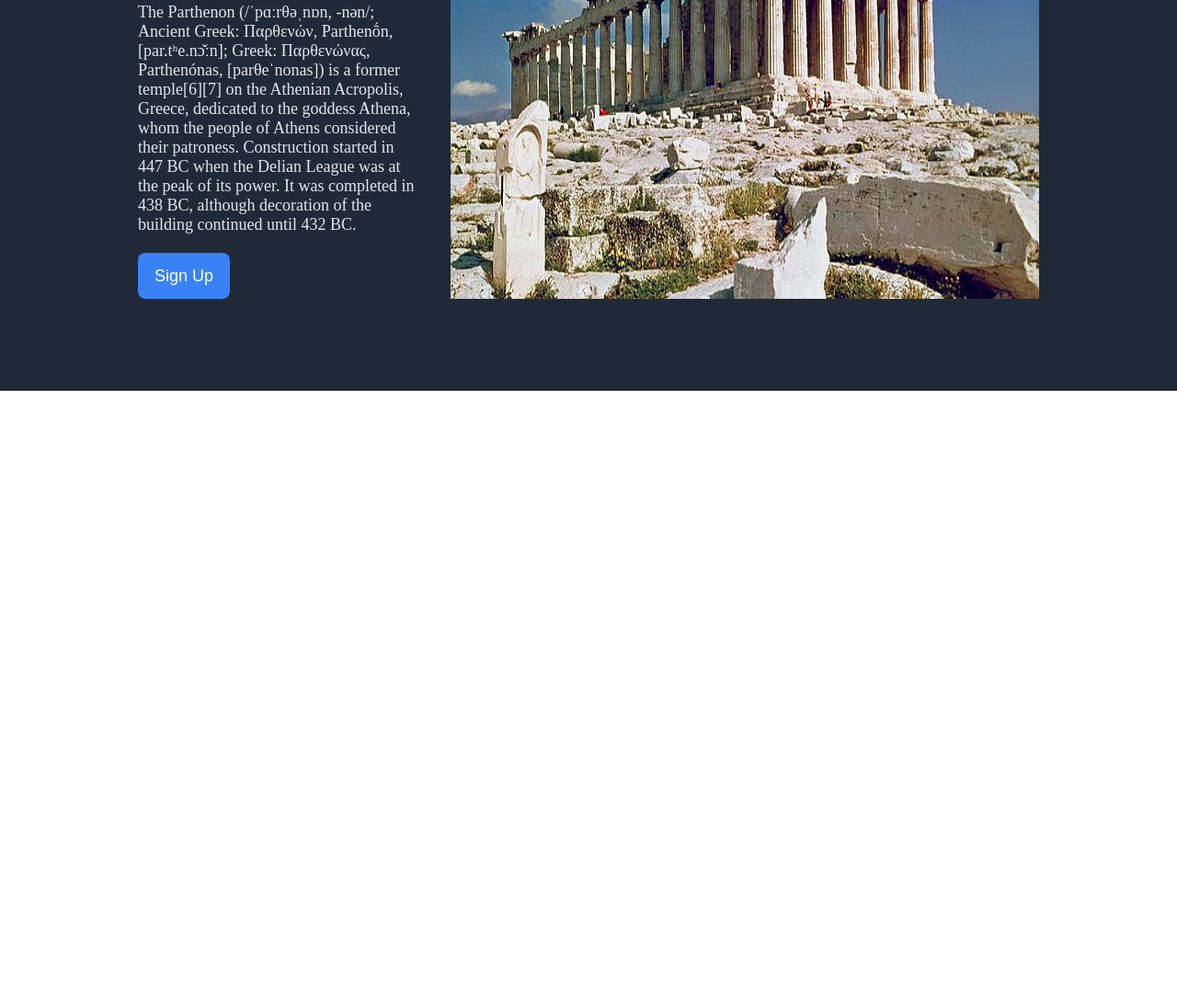
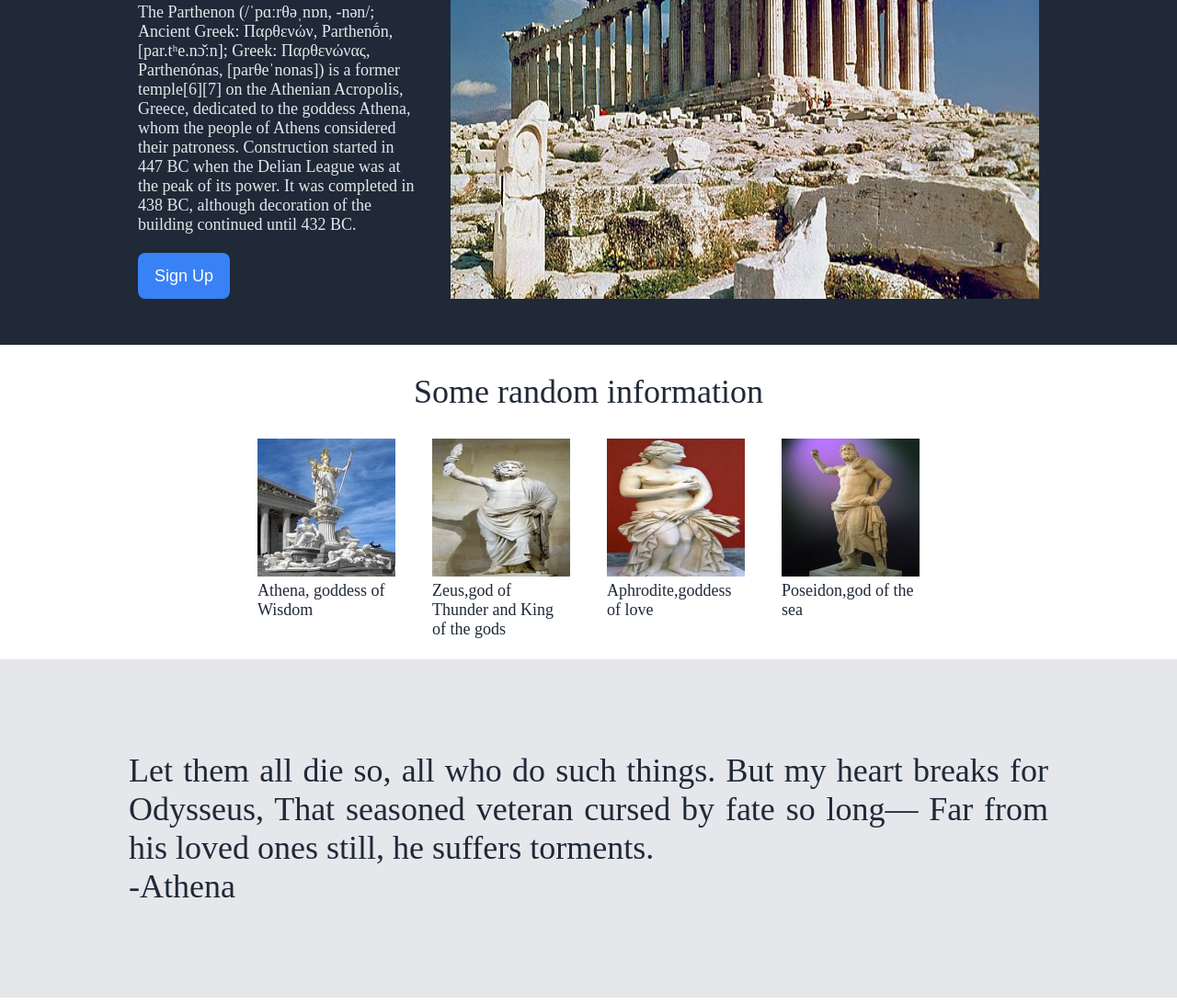
Before and after one commit to menzi-shazi/landing-page, a plain HTML site: page index.html in a window 1280 px wide. Shown: the part 340-1433 px from the top of the page at 92% size. Before the commit the page ends 800 px from the top, so only its background shows below. Drawn offline with Linux system fonts and the light colour scheme.

Commit message:
finished 2nd and 3rd sections

```diff
--- a/index.html
+++ b/index.html
@@ -26,6 +26,22 @@
             <img src="640px-The_Parthenon_in_Athens.jpg">
         </div>
     </div>
+    <div class="second-section">
+        <div class="info">Some random information</div>
+        <div class="subtext-images">
+            <div><img src="328px-Austria_Parlament_Athena_bw.jpg"><div>Athena, goddess of Wisdom</div></div>
+            <div><img src="Jupiter_Smyrna_Louvre_Ma13.jpg"><div>Zeus,god of Thunder and King of the gods</div></div>
+            <div><img src="NAMA_Aphrodite_Syracuse.jpg"><div>Aphrodite,goddess of love</div></div>
+            <div><img src="0036MAN_Poseidon.jpg"><div>Poseidon,god of the sea</div></div>
+        </div>
+    </div>
+    <div class="third-section">
+        <div>Let them all die so, all who do such things.
+            But my heart breaks for Odysseus,
+            That seasoned veteran cursed by fate so long—
+            Far from his loved ones still, he suffers torments.</div>
+        <div>-Athena</div>
+    </div>
 
 </body>
 </html>
--- a/styles.css
+++ b/styles.css
@@ -6,8 +6,8 @@
     background-color: #1F2937;
     padding-left: 100px;
     padding-right: 100px;
-    padding-bottom: 50px;
     margin: -8px;
+    margin-bottom: 0;
 }
 
 .logo-links{
@@ -58,3 +58,48 @@ li{
 }
 
 /* Styling the second section */
+
+.second-section{
+    display: flex;
+    flex-direction: column;
+    justify-content: space-between;
+    align-items: center;
+    margin-bottom: 30px;
+}
+
+.subtext-images{
+    display: flex;
+    gap: 40px
+}
+
+.subtext-images div{
+    width: 150px;
+    font-size: 18px;
+    color: #1F2937;
+}
+
+.info{
+    font-size: 36px;
+    color: #1F2937;
+    margin: 30px;
+}
+
+/* Styling the third section */
+
+.third-section{
+    display: flex;
+    flex-direction: column;
+    align-items: center;
+    background-color: #E5E7EB;
+    padding-top: 100px;
+    padding-bottom: 100px;
+    margin: -8px;
+    margin-bottom: 0;
+}
+
+.third-section div{
+    text-align: justify;
+    font-size: 36px;
+    color: #1F2937;
+    width: 1000px;
+}
```
Also changed, not shown: 0036MAN_Poseidon.jpg (added), 328px-Austria_Parlament_Athena_bw.jpg (added), Jupiter_Smyrna_Louvre_Ma13.jpg (added), NAMA_Aphrodite_Syracuse.jpg (added).
